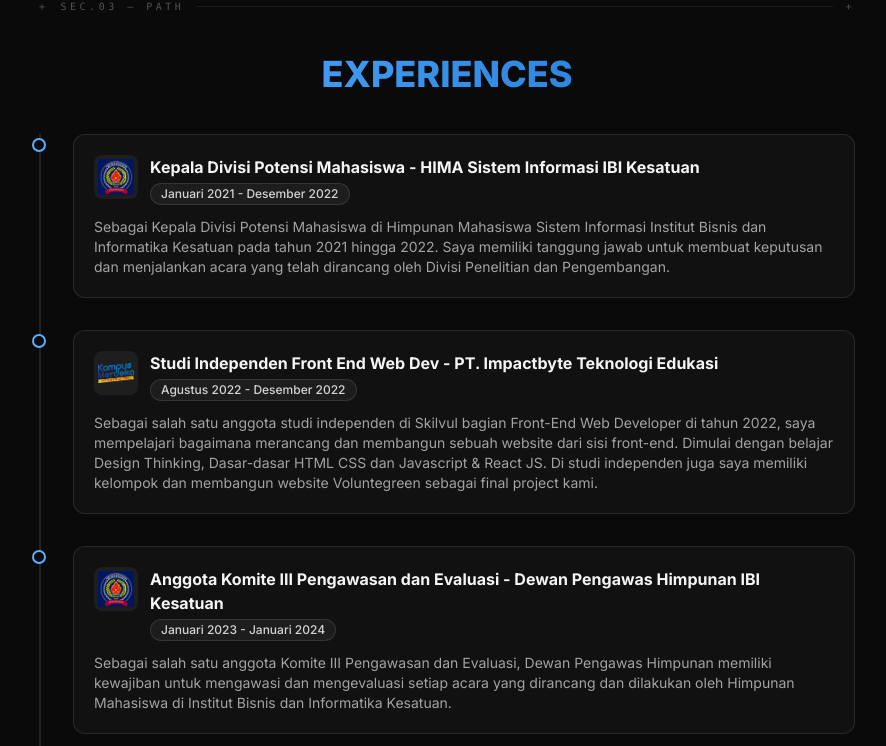
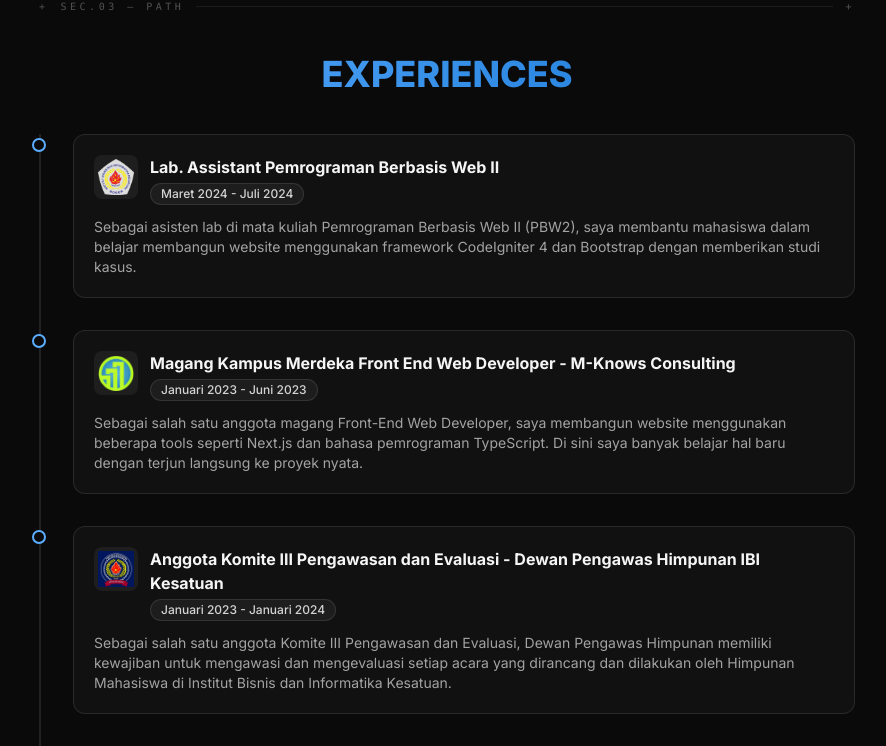
Before and after one commit to mochilhamsyah17/Web-Portofolio, a Next.js app: page / in a window 1280 px wide. Shown: the part 2958-3704 px from the top of the page, without its empty margins (193-1079 px from the left). Built offline with nearby package versions, Linux system fonts and the light colour scheme.

Commit message:
interface: experiences queue

```diff
--- a/src/app/components/experiences.tsx
+++ b/src/app/components/experiences.tsx
@@ -62,7 +62,7 @@ export default function Experiences() {
       </Reveal>
 
       <ol className="relative flex w-full flex-col gap-8 border-l-2 border-white/10 pl-6 md:pl-8">
-        {dataExperience.map((data, index) => (
+        {dataExperience.reverse().map((data, index) => (
           <li key={index} className="relative">
             <span
               aria-hidden="true"
```
Lines whose indentation alone changed are shown as unchanged.
